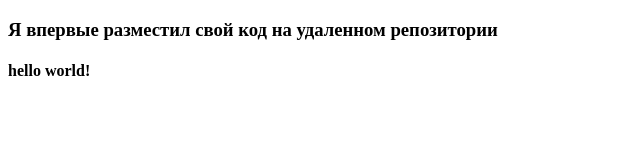
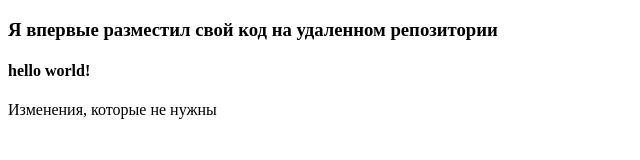
Before and after one commit to vd03051980/my_repository, a plain HTML site: page index.html in a window 1280 px wide. Shown: the whole page, without its empty margins (0-640 px from the left). Drawn offline with Linux system fonts and the light colour scheme.

Commit message:
wrong changes

```diff
--- a/index.html
+++ b/index.html
@@ -8,5 +8,6 @@
 <body>
     <h3>Я впервые разместил свой код на удаленном репозитории</h3>
     <h4>hello world!</h4>
+    <p>Изменения, которые не нужны</p>
 </body>
 </html>
```
